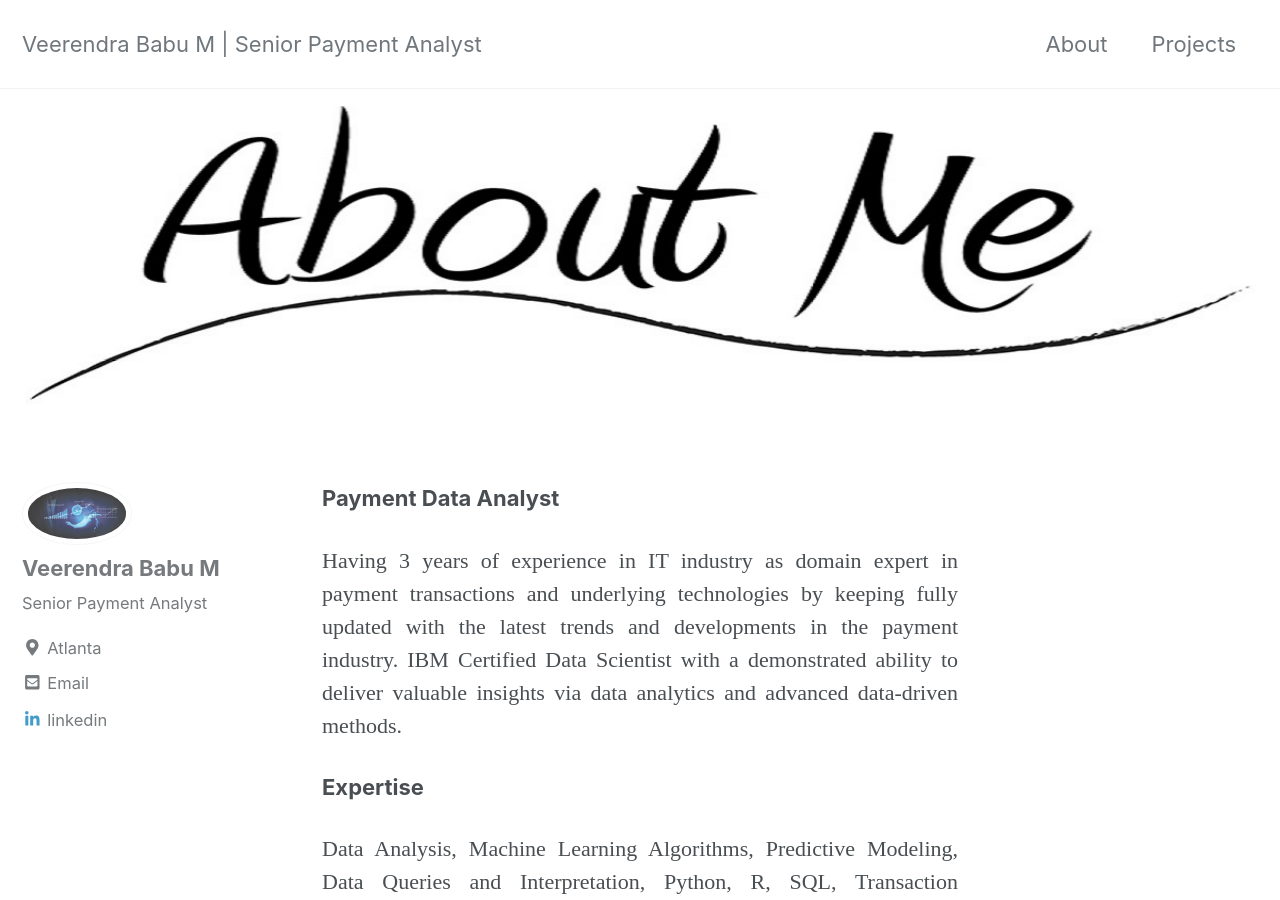
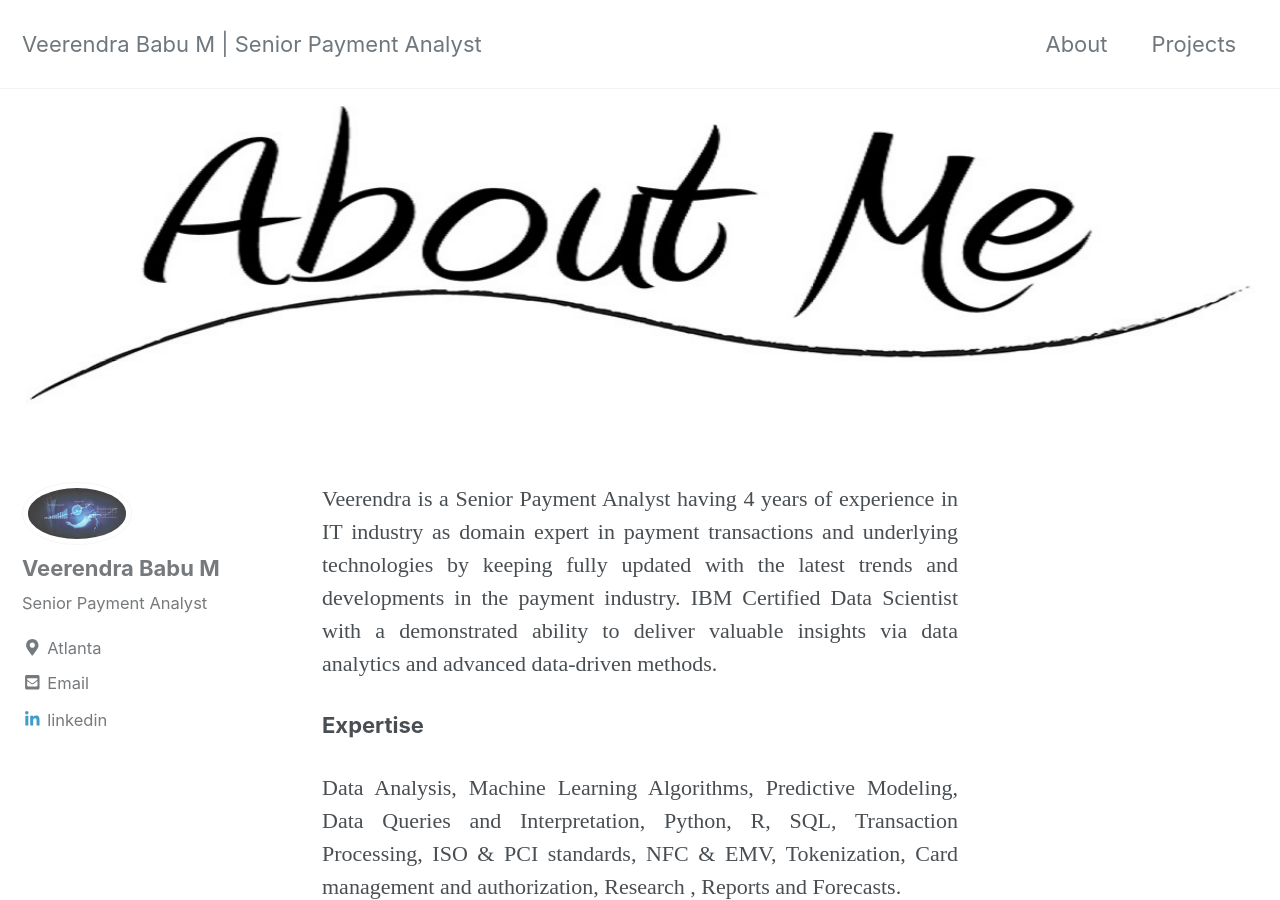
Before and after one commit to veerendrababum/veerendrababum.github.io, a Jekyll site: the page built from _pages/about.md, in a window 1280 px wide and 900 px high. Built offline with Jekyll 4.4.1, drawn with Linux system fonts in a browser that asks for light colours; cached includes are drawn as plain includes.

```diff
--- a/_pages/about.md
+++ b/_pages/about.md
@@ -4,9 +4,7 @@
 header:
   image: "/images/about-me.jpg"
 ---
-**Payment Data Analyst**
-
-<p style="text-align: justify;font-family: none;">Having 3 years of experience in IT industry as domain expert in payment transactions and underlying technologies by keeping fully updated with the latest trends and developments in the payment industry. IBM Certified Data Scientist with a demonstrated ability to deliver valuable insights via data analytics and advanced data-driven methods.</p>
+<p style="text-align: justify;font-family: none;">Veerendra is a Senior Payment Analyst having 4 years of experience in IT industry as domain expert in payment transactions and underlying technologies by keeping fully updated with the latest trends and developments in the payment industry. IBM Certified Data Scientist with a demonstrated ability to deliver valuable insights via data analytics and advanced data-driven methods.</p>
 
 **Expertise**
 
```
